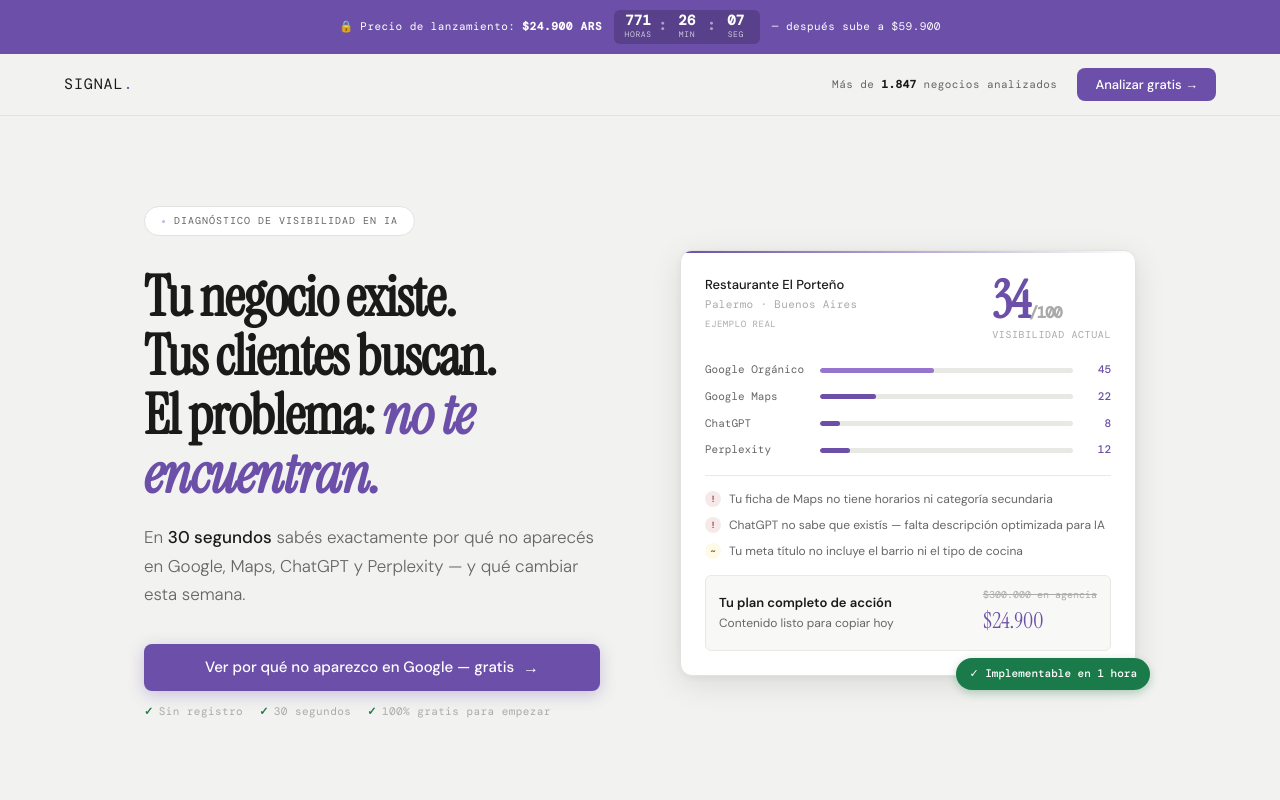
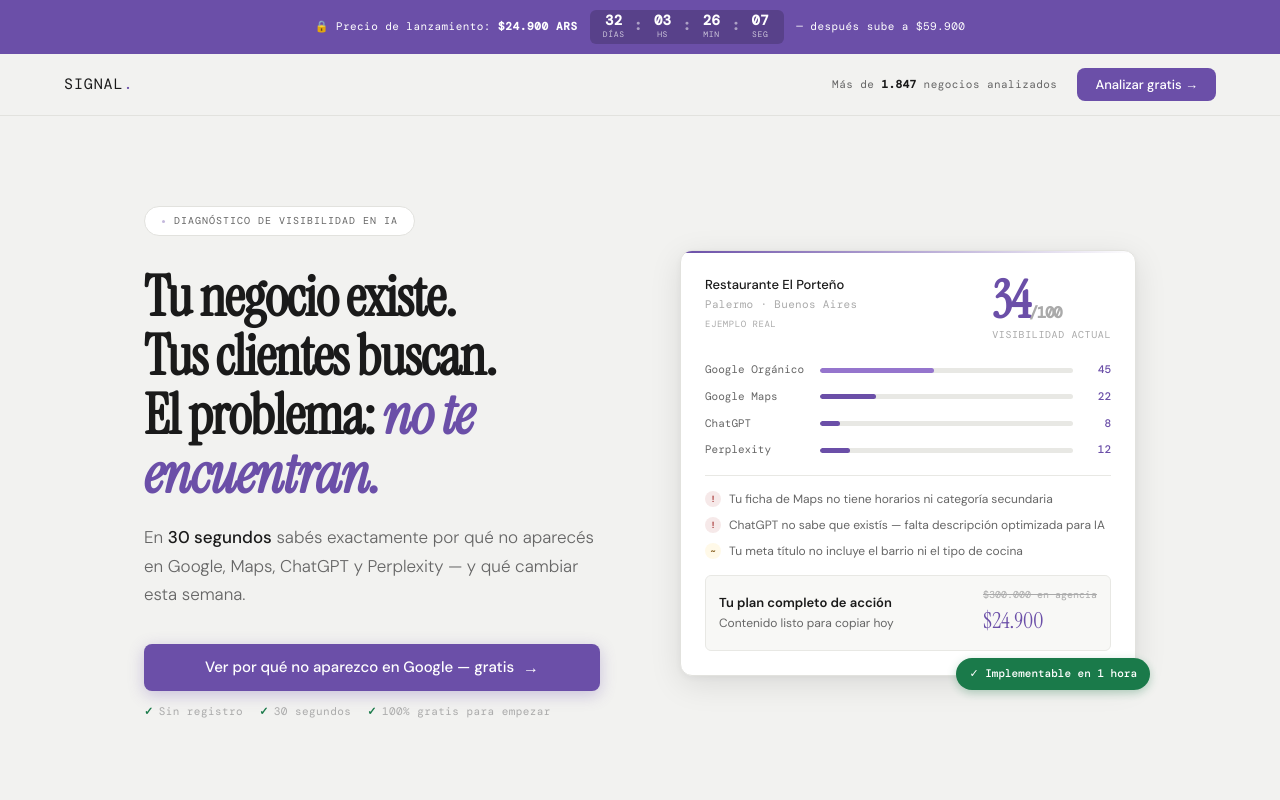
Before and after one commit to naupintos-cell/Signal, a website: page public/index.html in a window 1280 px wide. Shown: the top 800 px of the page. Drawn offline with nearby package versions, Linux system fonts and the light colour scheme; no server answers; a web font is replaced by a local one.

Commit message:
Update index.html

```diff
--- a/public/index.html
+++ b/public/index.html
@@ -276,7 +276,9 @@ height="0" width="0" style="display:none;visibility:hidden"></iframe></noscript>
 <div class="urgency-bar" id="urgencyBar">
   <span>🔒 Precio de lanzamiento: <strong id="urgencyPrice">$24.900 ARS</strong></span>
   <div class="urgency-countdown" id="urgencyCountdown">
-    <div class="countdown-unit"><span class="countdown-num" id="cdHours">---</span><span class="countdown-label">horas</span></div>
+    <div class="countdown-unit"><span class="countdown-num" id="cdDays">--</span><span class="countdown-label">días</span></div>
+    <span class="countdown-sep">:</span>
+    <div class="countdown-unit"><span class="countdown-num" id="cdHours">--</span><span class="countdown-label">hs</span></div>
     <span class="countdown-sep">:</span>
     <div class="countdown-unit"><span class="countdown-num" id="cdMins">--</span><span class="countdown-label">min</span></div>
     <span class="countdown-sep">:</span>
@@ -568,8 +570,8 @@ height="0" width="0" style="display:none;visibility:hidden"></iframe></noscript>
     <span class="eco-item eco-inactive">CLOSER<span class="eco-dot-closer">.</span></span>
   </div>
   <div class="foot-links">
-    <a href="https://kairo.lat/" target="_blank" rel="noopener" class="foot-kairo">Built by <strong>KAIRO</strong> · Make it simple</a>
-    <a href="#">Privacidad</a>
+    <a href="https://kairoinc.lat/" target="_blank" rel="noopener" class="foot-kairo">Built by <strong>KAIRO</strong> · Make it simple</a>
+    <a href="/privacidad">Privacidad</a>
   </div>
 </footer>
 
@@ -649,13 +651,14 @@ function submitLandingForm() {
     const diff = DEADLINE - new Date();
     if (diff <= 0) { onExpired(); return; }
 
-    // Total de horas restantes (ej: 745), luego minutos y segundos del resto
-    const totalHours = Math.floor(diff / 3600000);
-    const mins       = Math.floor((diff % 3600000) / 60000);
-    const secs       = Math.floor((diff % 60000)   / 1000);
+    const days  = Math.floor(diff / 86400000);
+    const hours = Math.floor((diff % 86400000) / 3600000);
+    const mins  = Math.floor((diff % 3600000)  / 60000);
+    const secs  = Math.floor((diff % 60000)    / 1000);
 
     const el = id => document.getElementById(id);
-    if (el('cdHours')) el('cdHours').textContent = totalHours;   // sin pad — 745 se ve mejor sin ceros
+    if (el('cdDays'))  el('cdDays').textContent  = pad2(days);
+    if (el('cdHours')) el('cdHours').textContent = pad2(hours);
     if (el('cdMins'))  el('cdMins').textContent  = pad2(mins);
     if (el('cdSecs'))  el('cdSecs').textContent  = pad2(secs);
 
```
